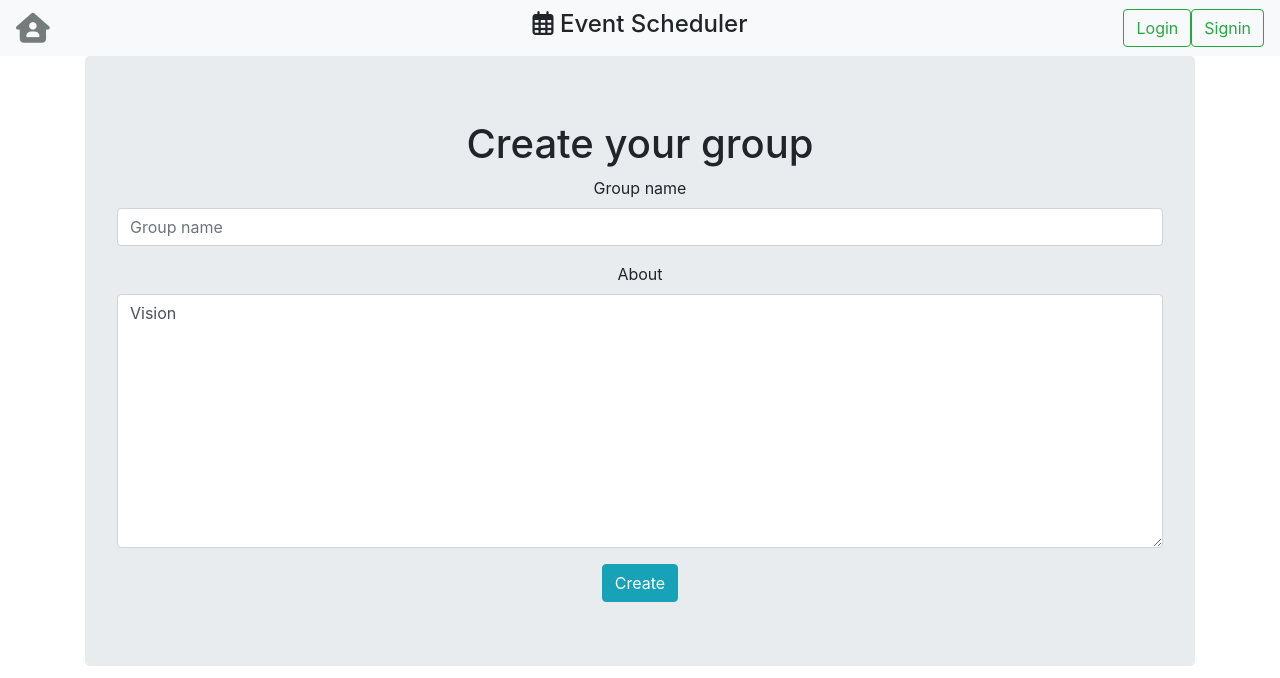
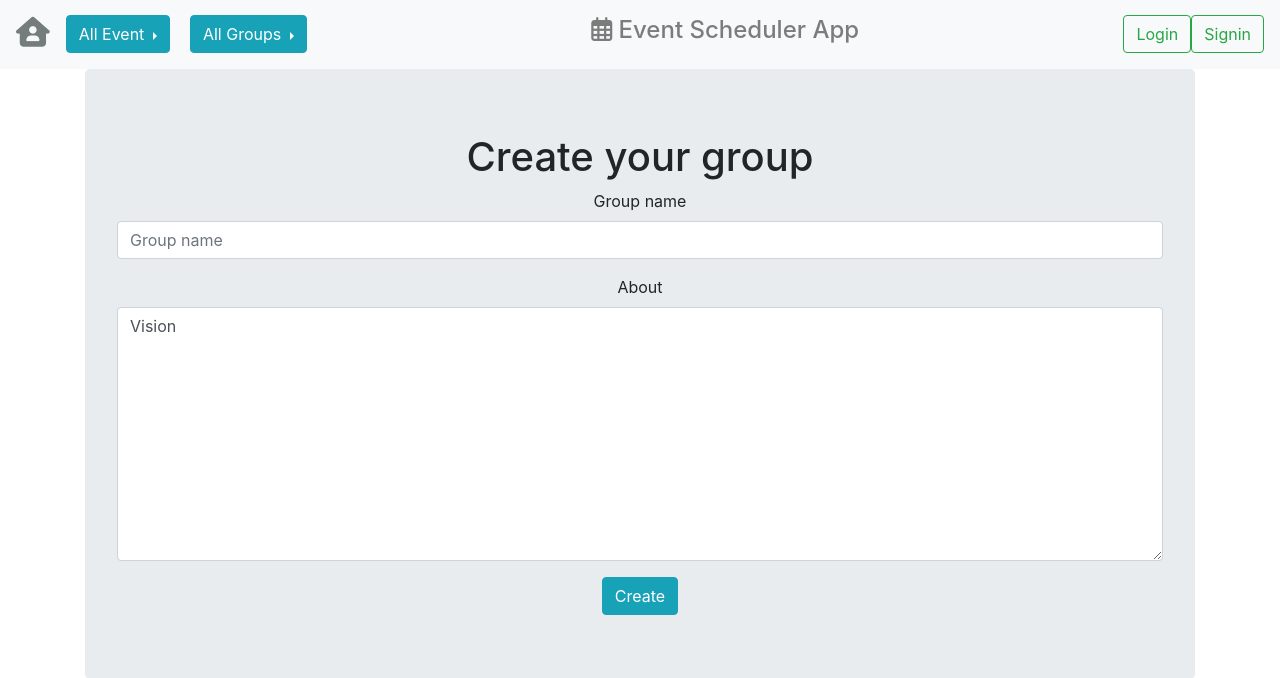
Before and after one commit to subham3140/Event-Scheduler, a Django app: page /group/creategroup/ in a window 1280 px wide. Shown: the top 678 px of the page. Run offline with Django 3.2, Linux system fonts and the light colour scheme; data that the repository does not hold is empty; some libraries are stand-ins or nearby versions; some web fonts are replaced.

Commit message:
Event Management

```diff
--- a/calendar_app/signals.py
+++ b/calendar_app/signals.py
@@ -10,9 +10,3 @@ def create_profile(sender, instance, created, **kwargs):
     if created:
         Profile.objects.create(user_name = instance)
     print(instance)
-
-
-@receiver(post_save, sender = Group)
-def create_groupmember(sender, instance,**kwargs):
-    GroupMembers.objects.create(group = instance, member_name = instance.creator)
-    print(instance)
--- a/calendar_pro/settings.py
+++ b/calendar_pro/settings.py
@@ -139,8 +139,8 @@ MEDIA_ROOT = os.path.join(BASE_DIR, 'media')
  # For the safety i am using the environment variable
 EMAIL_BACKEND = 'django.core.mail.backends.smtp.EmailBackend'
 EMAIL_HOST = 'smtp.gmail.com'
-EMAIL_HOST_USER = os.environ.get('EMAIL_USER')
-EMAIL_HOST_PASSWORD =  os.environ.get('EMAIL_HOST_PASS')
+EMAIL_HOST_USER = 'subham3140@gmail.com'
+EMAIL_HOST_PASSWORD =  'lyuicliwfeqllbvx'
 EMAIL_USE_TLS = True
 EMAIL_USE_SST = False
 EMAIL_POST = 587
--- a/calendar_pro/views.py
+++ b/calendar_pro/views.py
@@ -11,6 +11,12 @@ from django.contrib.auth.decorators import login_required
 from group.models import *
 from post_app.models import Post
 
+
+def AllEvents(*args):
+    return Event.objects.all()
+
+def AllGroups(*args):
+    return Group.objects.all()
 
 def VisitEvent(request, pk):
     event_details = Event.objects.get(id = pk)
@@ -48,7 +54,9 @@ def Home(request):
     'events' : Member_or_Not(request.user),
     'list' : Group_Mem(request.user),
     'visit_events' : Event.objects.all(),
-    'can_see_event' : "go"
+    'can_see_event' : "go",
+    'all_ev' : AllEvents("give"),
+    'all_gr' : AllGroups("give")
     }
     return render(request, 'home.html', context)
 
@@ -60,7 +68,9 @@ def Index(request):
     context = {
        'events' : Member_or_Not(request.user),
        'list' : Group_Mem(request.user),
-       'visit_events' : Event.objects.all()
+       'visit_events' : Event.objects.all(),
+       'all_ev' : AllEvents("give"),
+       'all_gr' : AllGroups("give")
        }
     return render(request, 'guidance.html', context)
 
@@ -71,7 +81,9 @@ def ProfileinfoView(request):
     context = {
     'profile' : Profile.objects.get(user_name = request.user),
     'events' : Member_or_Not(request.user),
-    'list' : Group_Mem(request.user)
+    'list' : Group_Mem(request.user),
+    'all_ev' : AllEvents("give"),
+    'all_gr' : AllGroups("give")
     }
     return render(request, 'profiledetail.html', context)
 
@@ -89,6 +101,8 @@ def UpdateProfile(request):
     context = {
              'form' : profileform,
              'events' : Member_or_Not(request.user),
-             'list' : Group_Mem(request.user)
+             'list' : Group_Mem(request.user),
+             'all_ev' : AllEvents("give"),
+             'all_gr' : AllGroups("give")
     }
     return render(request, 'updateprofile.html', context)
--- a/group/models.py
+++ b/group/models.py
@@ -15,6 +15,9 @@ class Group(models.Model):
         self.slug = self.group_name
         super().save(*args, **kwargs)
 
+    def get_absolute_url(self):
+        return reverse("group:groupdetail", kwargs={"pk" : self.pk})
+
     def __str__(self):
         return self.group_name
 
--- a/group/urls.py
+++ b/group/urls.py
@@ -4,7 +4,6 @@ from . import views
 app_name = 'group'
 
 urlpatterns = [
-     path('', views.GroupList, name='grouplist'),
      path('groupdetail/<int:pk>/', views.GroupDetail, name = 'groupdetail'),
      path('creategroup/', views.CreateGroup, name ='creategroup'),
      path('updategroup/<int:pk>/', views.UpdateGroup, name = 'updategroup'),
--- a/group/views.py
+++ b/group/views.py
@@ -17,7 +17,9 @@ def GroupDetail(request, pk):
     'group' : group,
     'events' : Member_or_Not(request.user),
     'list' : Group_Mem(request.user),
-    'members' : GroupMembers.objects.filter(group = group)
+    'members' : GroupMembers.objects.filter(group = group),
+    'all_ev' : AllEvents("give"),
+    'all_gr' : AllGroups("give")
     }
     return render(request, 'group/groupdetail.html', context)
 
@@ -31,37 +33,42 @@ def CreateGroup(request):
             creator = request.user
             group = Group.objects.create(group_name = group_name, creator = creator, about = about)
             messages.success(request, "Your group has created successfully!")
+            GroupMembers.objects.create(group = group, member_name = request.user)
             return render(request, 'group/groupdetail.html', {'group' : group,
                                                               'event' : Member_or_Not(request.user),
                                                               'list' : Group_Mem(request.user),
-                                                              'members' : GroupMembers.objects.filter(group = group)})
+                                                              'members' : GroupMembers.objects.filter(group = group),
+                                                              'all_ev' : AllEvents("give"),
+                                                              'all_gr' : AllGroups("give")})
     context = {
         'form' : form,
         'events' : Member_or_Not(request.user),
         'list' : Group_Mem(request.user),
+        'all_ev' : AllEvents("give"),
+        'all_gr' : AllGroups("give")
         }
     return render(request, 'group/creategroup.html', context)
 
 def UpdateGroup(request, pk):
     group = get_object_or_404(Group, pk = pk)
     form = GroupForm(instance = group)
-    context = {
-        'form' : form,
-        'group' : group,
-        'events' : Member_or_Not(request.user),
-        'list' : Group_Mem(request.user),
-        'members' : GroupMembers.objects.filter(group = group)
-        }
     if request.user == group.creator:
         if request.method == "POST":
             form = GroupForm(request.POST, instance = group)
             if form.is_valid():
                 form.save()
                 messages.success(request, "Your group has updated successfully!")
-                return render(request, 'group/groupdetail.html', context)
+                return redirect(group)
     else:
         messages.warning(request, "You can't update this group!")
-        return render(request, 'group/groupdetail.html', context)
+        return redirect('/')
+    context = {
+        'form' : form,
+        'events' : Member_or_Not(request.user),
+        'list' : Group_Mem(request.user),
+        'all_ev' : AllEvents("give"),
+        'all_gr' : AllGroups("give")
+        }
     return render(request, 'group/updategroup.html', context)
 
 
@@ -91,7 +98,9 @@ def JoinGroup(request, pk):
     'group' : group,
     'members' : GroupMembers.objects.filter(group = group),
     'events' : Member_or_Not(request.user),
-    'list' : Group_Mem(request.user)
+    'list' : Group_Mem(request.user),
+    'all_ev' : AllEvents("give"),
+    'all_gr' : AllGroups("give")
     }
     return render(request, 'group/groupdetail.html', context)
 
@@ -109,6 +118,8 @@ def LeaveGroup(request, pk):
     'group' : group,
     'members' : GroupMembers.objects.filter(group = group),
     'events' : Member_or_Not(request.user),
-    'list' : Group_Mem(request.user)
+    'list' : Group_Mem(request.user),
+    'all_ev' : AllEvents("give"),
+    'all_gr' : AllGroups("give")
     }
     return render(request, "group/groupdetail.html", context)
--- a/static/css/style2.css
+++ b/static/css/master2.css
@@ -1,3 +1,16 @@
+
+
+.nvbar{
+  display: flex;
+  width: 100%;
+  justify-content:space-between;
+}
+
+.all_ev, .all_gr{
+  margin-left: 20px;
+}
+
+
 .action{
   display: flex;
   justify-content: space-around;
--- a/templates/index.html
+++ b/templates/index.html
@@ -8,38 +8,74 @@
     <!-- // Font Google // -->
     <link href="https://fonts.googleapis.com/css2?family=Big+Shoulders+Inline+Text:wght@900&display=swap" rel="stylesheet">
     <!-- // Static File // -->
-    <link rel="stylesheet" href="{% static 'css/style2.css' %}">
+    <link rel="stylesheet" href="{% static 'css/master2.css' %}">
   </head>
   <body>
-    <nav class="navbar navbar-light navbar-expand-lg bg-light justify-content-center">
-      <a href="/" class="navbar-brand d-flex w-50 mr-auto"><i class="fas fa-house-user home"></i></a>
+    <nav class="navbar navbar-light navbar-expand-lg bg-light">
+      <div class="">
+        <a href="/" class="navbar-brand"><i class="fas fa-house-user home"></i></a>
+      </div>
       <button class="navbar-toggler" type="button" data-toggle="collapse" data-target="#collapsingNavbar3">
           <span class="navbar-toggler-icon"></span>
       </button>
-      <div class="navbar-collapse collapse w-100" id="collapsingNavbar3">
-          <ul class="navbar-nav w-100 justify-content-center">
+      <div class="navbar-collapse collapse nvbar" id="collapsingNavbar3">
+        <ul class = "nav navbar-nav nav2">
+          <div class="dropdown dropright nav31">
+             <button class="btn btn-info dropdown-toggle bn"  data-toggle="dropdown" aria-haspopup="true" aria-expanded="false">
+                All Event
+             </button>
+             <div class="dropdown-menu" aria-labelledby="dropdownMenuButton" >
+               <ul class="post">
+                  <h6>All Events, You can join the Events!</h6>
+                  {% if all_ev %}
+                      {% for event in all_ev %}
+                           <li> <a href="{% url 'calendar_app:eventinfo' pk=event.id %}"> {{ event.title }}</a> </li>
+                      {% endfor %}
+                  {% else %}
+                           <li>No any Event exists! Go to create new one.</li>
+                  {% endif %}
+                </ul>
+              </div>
+            </div>
+             <div class="dropdown dropright nav31">
+                <button class="btn btn-info dropdown-toggle bn"  data-toggle="dropdown" aria-haspopup="true" aria-expanded="false">
+                   All Groups
+                </button>
+                <div class="dropdown-menu" aria-labelledby="dropdownMenuButton" >
+                  <ul class="post">
+                     <h6>All Groups, You can join the Groups!</h6>
+                     {% if all_gr %}
+                         {% for group in all_gr %}
+                              <li> <a href="{% url 'group:groupdetail' pk=group.id %}"> {{ group.group_name }}</a> </li>
+                         {% endfor %}
+                     {% else %}
+                          <li>No any Group exists! Go to create new one.</li>
+                     {% endif %}
+                   </ul>
+                 </div>
+            </div>
+         </ul>
+          <ul class="nav navbar-nav">
             {% if user.is_authenticated %}
-            <li class="nav-item event1" style : color 'red'>
-                <h4> <a class="nav-link" href="{% url 'calendar_app:eventlist' %}"> <i class="far fa-calendar-alt"></i> Schedule Your Event</a> </h4>
+             <li>
+               <h4><a class="nav-link Schedule" href="{% url 'calendar_app:eventlist' %}"> <i class="far fa-calendar-alt"></i> Schedule Your Event</a></h4>
              </li>
              {% else %}
-            <li class="nav-item event2">
-                <h4> <i class="far fa-calendar-alt"> </i> Event Scheduler</h4>
+             <li>
+               <h4><a class="nav-link Schedule"> <i class="far fa-calendar-alt"></i> Event Scheduler App</a></h4>
              </li>
             {% endif %}
           </ul>
-          <ul class="nav navbar-nav ml-auto w-100 justify-content-end">
+          <ul class="nav navbar-nav nav2">
             {% if user.is_authenticated %}
-            <!-- ////////////////////////// -->
             <div class="bn">
               <a class="btn btn-info" href="{% url 'group:creategroup' %}"><i class="fas fa-plus-circle"></i>  Create Group</a>
             </div>
-            <!-- /////////////////////// -->
-            <div class="dropdown dropleft">
+            <div class="dropdown dropleft nav31">
                <button class="btn btn-info dropdown-toggle bn"  data-toggle="dropdown" aria-haspopup="true" aria-expanded="false">
                   Post
                </button>
-               <div class="dropdown-menu" aria-labelledby="dropdownMenuButton">
+               <div class="dropdown-menu" aria-labelledby="dropdownMenuButton" >
                  <ul class="post">
                     <h6>Create a post or visit your existing post for Your Events</h6>
                     {% if events %}
@@ -52,8 +88,7 @@
                   </ul>
                 </div>
                </div>
-              <!-- /////////////////////////////////////////// -->
-              <div class="dropdown dropleft">
+               <div class="dropdown dropleft nav32">
                  <button class="btn btn-info dropdown-toggle bn"  data-toggle="dropdown" aria-haspopup="true" aria-expanded="false">
                     Group
                  </button>
@@ -70,9 +105,12 @@
                     </ul>
                   </div>
               </div>
-             <!-- //////////////////////////////////// -->
+              <div class="">
                 <h3> <a class="btn btn-outline-success user" href="{% url 'profiledetail' %}"><i class="fas fa-user"></i></a></h3>
-                <h3> <a class="btn btn-outline-success" href="{% url 'calendar_app:logout' %}"><i class="fas fa-sign-out-alt"></i> Logout</a></h3>
+              </div>
+              <div class="">
+                <h3> <a class="btn btn-outline-success logout" href="{% url 'calendar_app:logout' %}"><i class="fas fa-sign-out-alt"></i> Logout</a></h3>
+              </div>
             {% else %}
              <li class="nav-item">
                 <a class="btn btn-outline-success login" href="{% url 'calendar_app:login' %}">Login</a>
```
Also changed, not shown: calendar_app/views.py (+31 -13 lines), post_app/views.py (+19 -11 lines), static/css/master1.css (renamed from static/css/style1.css, +7 -4 lines), templates/home.html (+57 -17 lines). Lines whose indentation alone changed are shown as unchanged.
